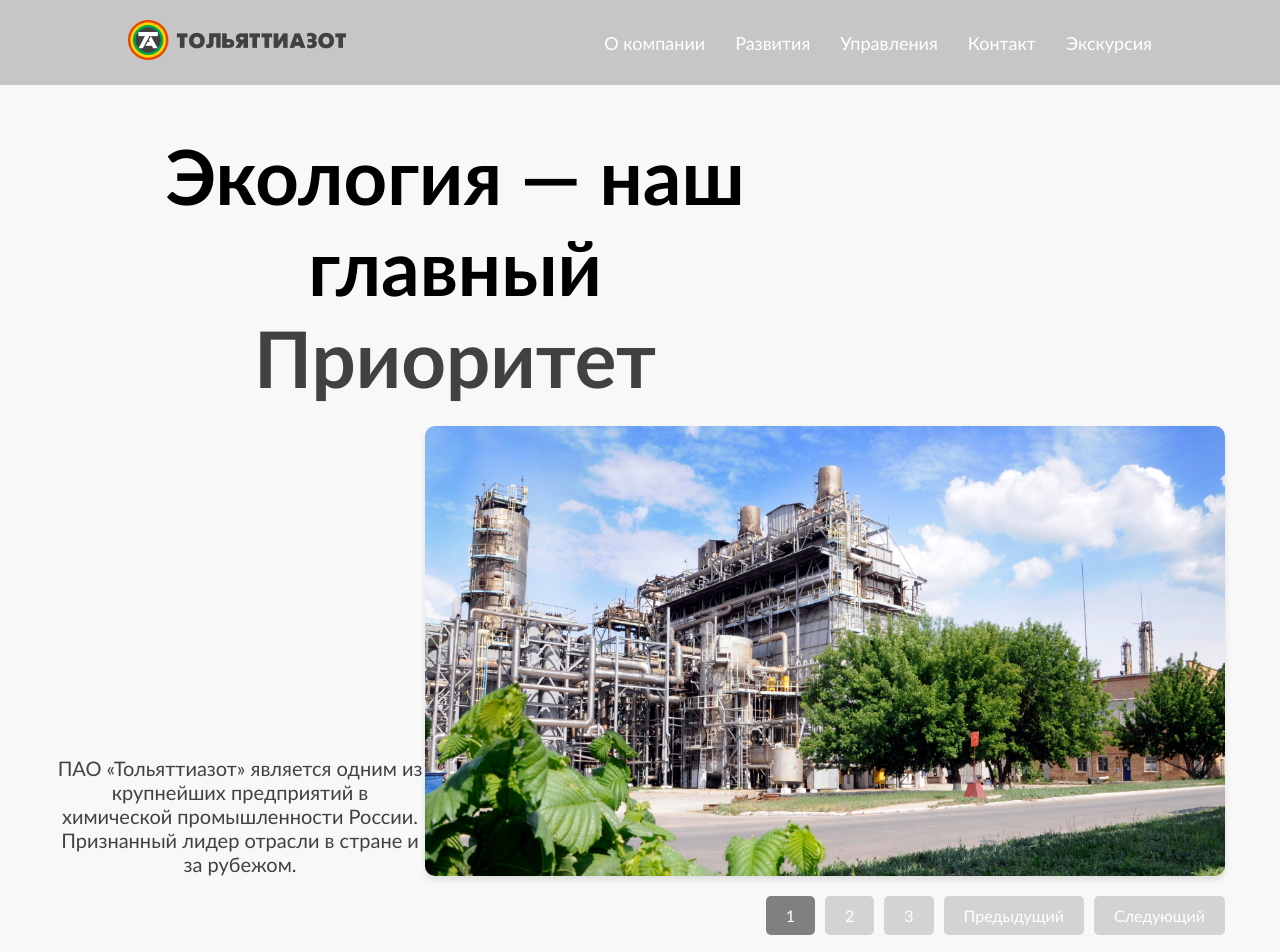
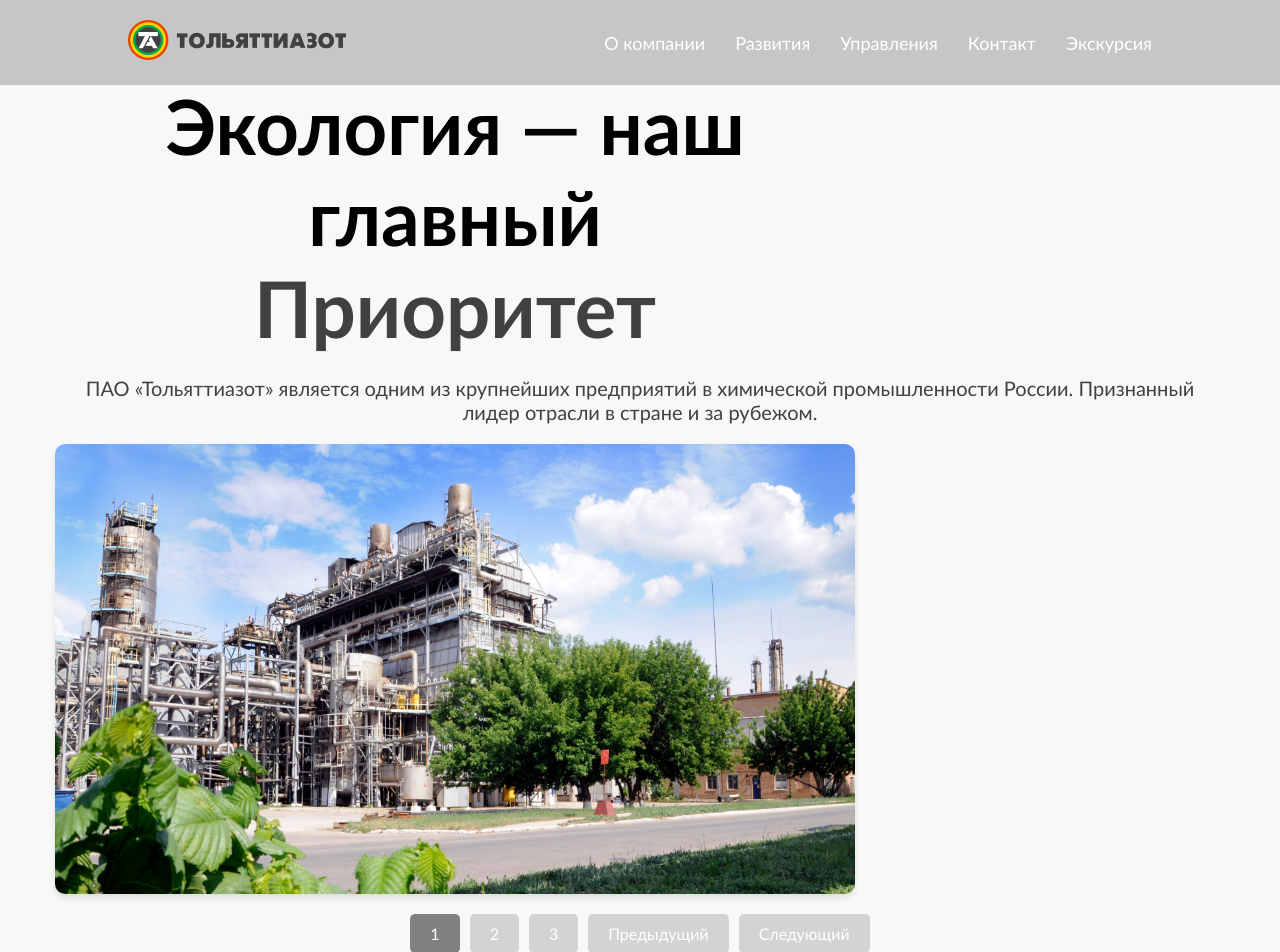
Before and after one commit to Muhammadali00000/finalka-m, a React (Vite) app: page / in a window 1280 px wide. Shown: the top 952 px of the page. Built offline with nearby package versions, Linux system fonts and the light colour scheme.

Commit message:
Add files via upload

```diff
--- a/src/App.scss
+++ b/src/App.scss
@@ -2,6 +2,8 @@
     padding: 0;
     margin: 0;
     font-family: 'Gill Sans', 'Gill Sans MT', Calibri, 'Trebuchet MS', sans-serif;
+
+    // border: 1px solid green;
 }
 
 
--- a/src/components/Hero/Hero.scss
+++ b/src/components/Hero/Hero.scss
@@ -2,6 +2,7 @@
   margin: 0;
   font-family: Arial, sans-serif;
   background-color: #f8f8f8;
+  overflow-x: hidden; /* Убирает горизонтальный скролл */
 }
 
 .section {
@@ -14,7 +15,7 @@
 }
 
 .content {
-  margin-top: 100px;
+  margin-top: 50px; /* Уменьшен отступ */
   max-width: 800px;
   margin-bottom: 20px;
 }
@@ -35,15 +36,16 @@
 
 .image-container {
   display: flex;
-  // margin-top: -100px;
+  flex-direction: column; /* Исправлено для корректного отображения на малых экранах */
+  gap: 20px;
+}
 
-  p {
-    display: flex;
-    justify-content: end;
-    align-items: end;
-    font-size: 20px;
-    color: #414042;
-  }
+.image-container p {
+  display: flex;
+  justify-content: center;
+  align-items: center;
+  font-size: 20px;
+  color: #414042;
 }
 
 .image-container img {
@@ -59,7 +61,7 @@
   display: flex;
   gap: 10px;
   flex-wrap: wrap;
-  justify-content: end;
+  justify-content: center; /* Центрирование кнопок */
   margin-top: 20px;
 }
 
@@ -86,6 +88,7 @@
 @media (max-width: 1024px) {
   .content h1 {
     font-size: 60px;
+    margin-top: 100px;
   }
 
   .content h1 span {
@@ -105,10 +108,11 @@
 @media (max-width: 768px) {
   .section {
     padding: 15px;
+    margin-top: 150px;
   }
 
   .content {
-    margin-top: 50px;
+    margin-top: 30px; /* Уменьшен отступ */
   }
 
   .content h1 {
@@ -117,12 +121,6 @@
 
   .content h1 span {
     font-size: 50px;
-  }
-
-  .image-container {
-    margin-top: 0;
-    flex-direction: column;
-    gap: 20px;
   }
 
   .image-container p {
```
